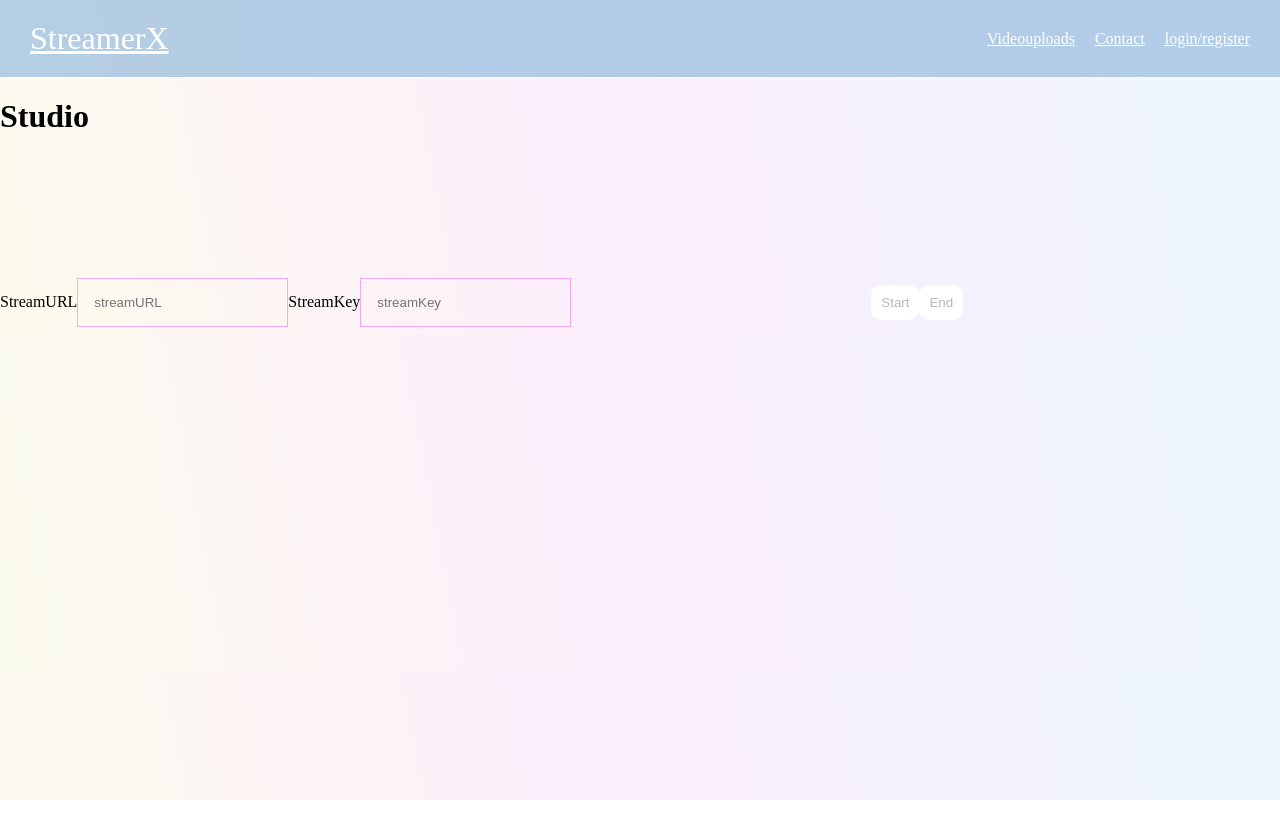
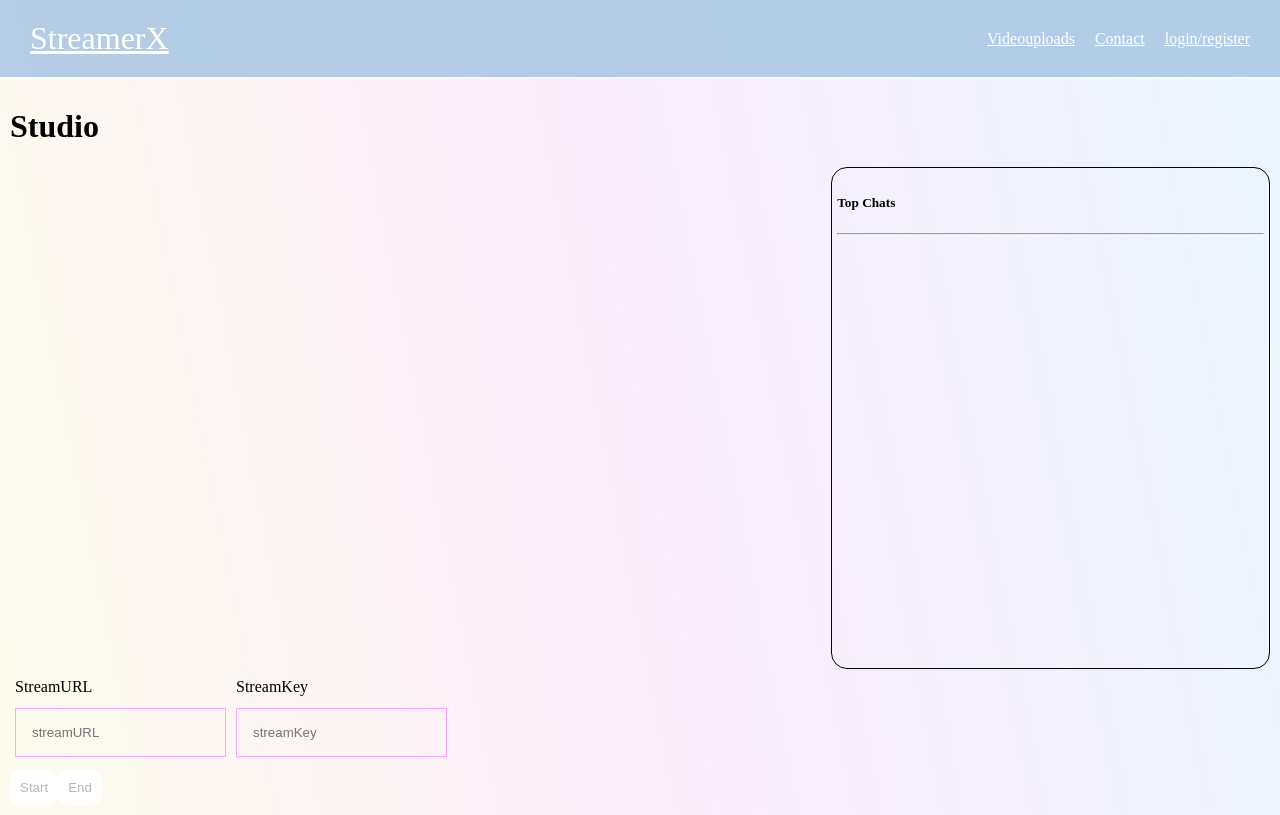
Before and after one commit to KunalAsatkar/streamerx, a React (Vite) app in the folder client/: page /golive in a window 1280 px wide. Built offline with nearby package versions, Linux system fonts and the light colour scheme; no server answers.

Commit message:
ui update for chats

```diff
--- a/client/src/pages/GoLive.jsx
+++ b/client/src/pages/GoLive.jsx
@@ -1,7 +1,6 @@
 import { useRef, useState, useEffect } from "react"
 import { io } from 'socket.io-client'
-
-
+import './golive.css';
 
 const GoLive = () => {
 
@@ -80,18 +79,42 @@ const GoLive = () => {
     }
 
     return (
-        <>
-            <h1>Studio</h1>
-            <div>
-                <label htmlFor="streamURL">StreamURL</label>
-                <input value={data.streamURL} onChange={changeHandler} name="streamURL" id="streamURL" placeholder="streamURL" />
-                <label htmlFor="streamKey">StreamKey</label>
-                <input value={data.streamKey} onChange={changeHandler} name="streamKey" id="streamKey" placeholder="streamKey" />
-                <video id="user-video" ref={userVideoRef} autoPlay muted></video>
-                <button id="start-btn" onClick={handleStart} disabled={(data.streamKey || data.streamURL) ? false : true}>Start</button>
-                <button id="end-btn" onClick={handleStop} disabled={mediaRcd === null ? true : false}>End</button>
+        <div className="golive-container">
+
+            <div className="golive-main">
+                <h1>Studio</h1>
+                <div className="golive-utils">
+                    <div className="golive-video">
+                        <video id="user-video" ref={userVideoRef} autoPlay muted></video>
+                    </div>
+                    <div className="golive-chats">
+                        <div className="chats-top">
+                            <h5>Top Chats</h5>
+                            <hr />
+                        </div>
+                        <div className="chats-container">
+
+                        </div>
+                    </div>
+                </div>
+                <div className="golive-inputs">
+                    <div className="golive-input">
+                        <label htmlFor="streamURL">StreamURL</label>
+                        <input type='password' value={data.streamURL} onChange={changeHandler} name="streamURL" id="streamURL" placeholder="streamURL" />
+                    </div>
+                    <div className="golive-input">
+                        <label htmlFor="streamKey">StreamKey</label>
+                        <input type="password" value={data.streamKey} onChange={changeHandler} name="streamKey" id="streamKey" placeholder="streamKey" />
+                    </div>
+                </div>
+                <div className="golive-btns">
+                    <button id="start-btn" onClick={handleStart} disabled={(data.streamKey || data.streamURL) ? false : true}>Start</button>
+                    <button id="end-btn" onClick={handleStop} disabled={mediaRcd === null ? true : false}>End</button>
+                </div>
             </div>
-        </>
+
+        </div>
+
     )
 }
 
--- a/client/src/pages/golive.css
+++ b/client/src/pages/golive.css
@@ -0,0 +1,49 @@
+.golive-container {
+    display: flex;
+    flex-direction: row;
+    justify-content: space-between; /* Distribute space between children */
+    align-items: flex-start; /* Align items at the start of the cross axis */
+}
+
+.golive-main {
+    width: 100%;
+    display: flex;
+    flex-direction: column;
+    margin: 10px;
+}
+
+.golive-utils{
+    display: flex;
+    flex-direction: row;
+}
+
+.golive-video {
+    object-fit: contain;
+    height: 500px;
+    width: 65%; /* Occupy full width */
+}
+
+.golive-inputs {
+    display: flex;
+    flex-direction: row;
+    width: 100%;
+}
+
+.golive-input {
+    margin: 5px;
+    display: flex;
+    flex-direction: column;
+}
+
+.golive-chats {
+    border: 1px solid black;
+    border-radius: 1rem;
+    width: 35%;
+    margin-left: 10px;
+    height: 500px;
+    /* background-color: gray; */
+}
+
+.chats-top{
+    padding: 5px;
+}
```
